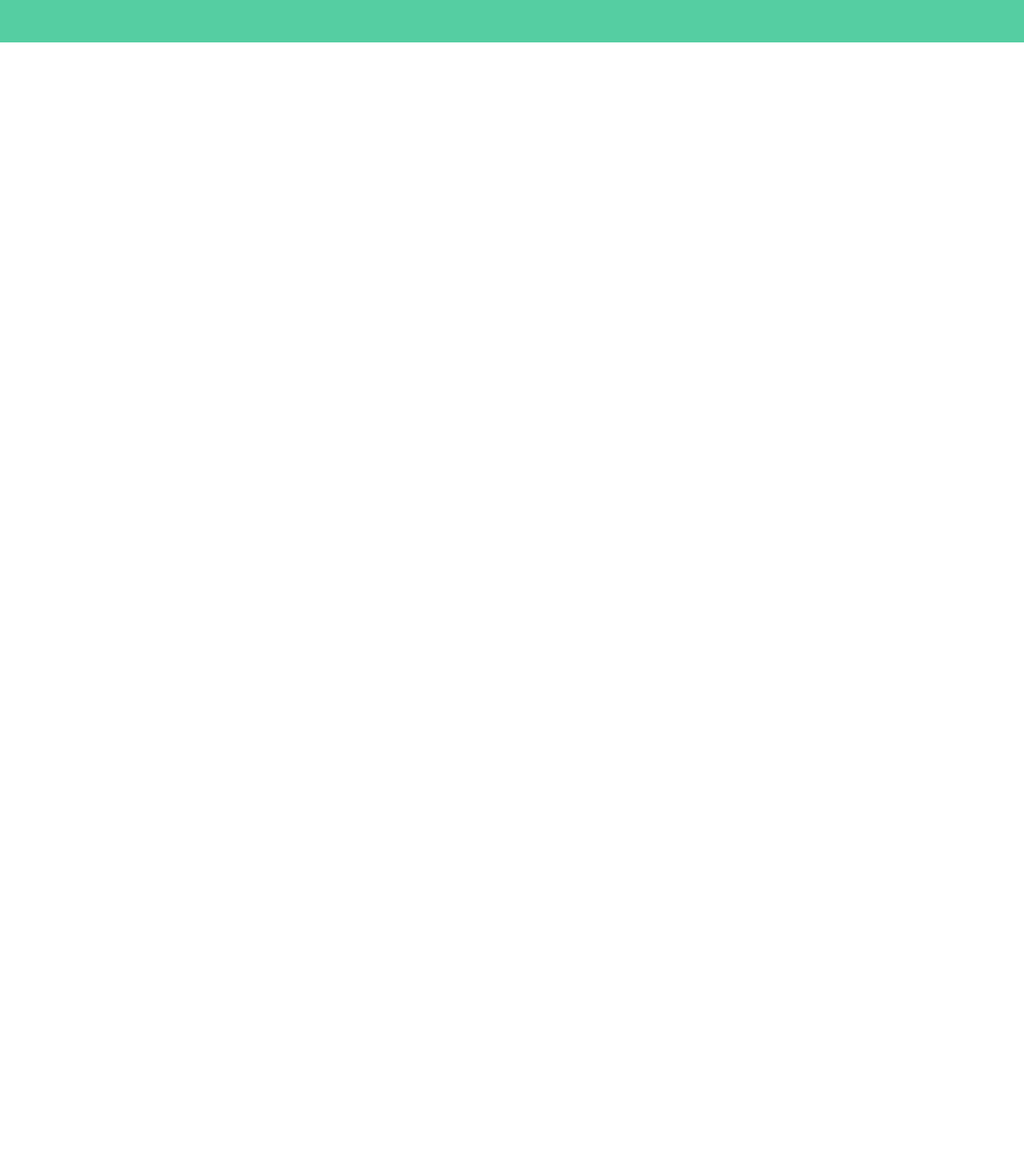
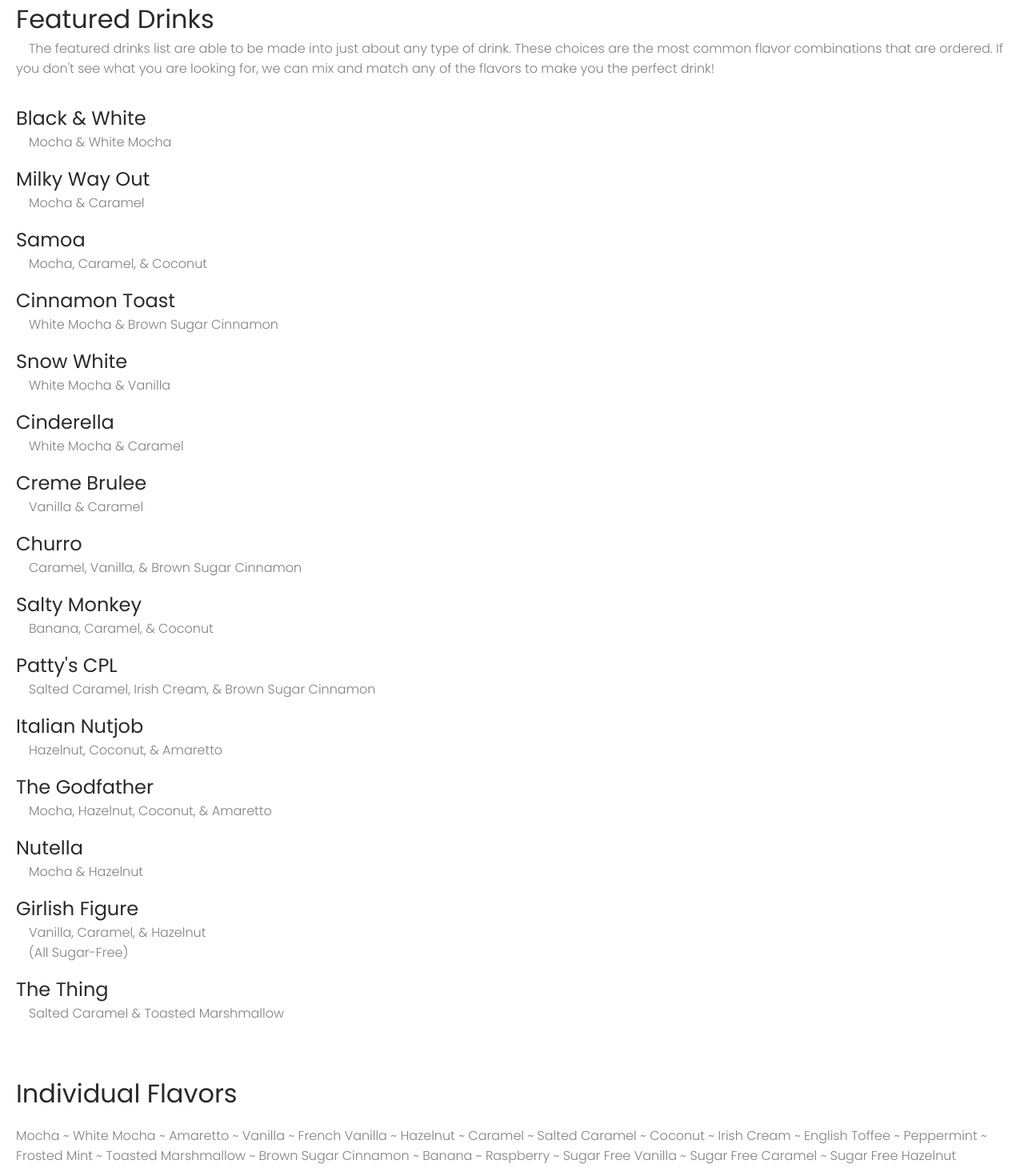
Before and after one commit to nateHamshar/cuppa-joe-cafe, a Next.js app: page /featured-drinks in a window 1280 px wide. Shown: the part 160-1630 px from the top of the page at 80% size. Before the commit the page ends 800 px from the top, so only its background shows below. Built offline with nearby package versions, Linux system fonts and the light colour scheme.

Commit message:
featured drinks page

```diff
--- a/src/pages/featured-drinks.js
+++ b/src/pages/featured-drinks.js
@@ -6,12 +6,81 @@ const featuredDrinks = () => {
     <>
       <Head>
         <title>Cuppa Joe Cafe | Drinks</title>
-        <meta name="description" content="Cuppa Joe Cafe featured drinks" />
+        <meta name="description" content="Cuppa Joe Cafe featured drinks and flavors" />
         <meta name="viewport" content="width=device-width, initial-scale=1" />
         <link rel="icon" href="/favicon.ico" />
       </Head>
       <main className={styles.main}>
-        <h1 className={styles.drinksHeader}>This will be the drinks page</h1>
+        <section className={styles.introSection}>
+          <h1 className={styles.drinksHeader}>Featured Drinks</h1>
+          <p className={styles.drinksDescription}>The featured drinks list are able to be made into just about any type of drink. These choices are the most common flavor combinations that are ordered. If you don't see what you are looking for, we can mix and match any of the flavors to make you the perfect drink!</p>
+        </section>
+        <section className={styles.featuredDrinksSection}>
+          <div className={styles.drinkDiv}>
+            <h1 className={styles.drinkName}>Black & White</h1>
+            <p className={styles.drinkFlavors}>Mocha & White Mocha</p>
+          </div>
+          <div className={styles.drinkDiv}>
+            <h1 className={styles.drinkName}>Milky Way Out</h1>
+            <p className={styles.drinkFlavors}>Mocha & Caramel</p>
+          </div>
+          <div className={styles.drinkDiv}>
+            <h1 className={styles.drinkName}>Samoa</h1>
+            <p className={styles.drinkFlavors}>Mocha, Caramel, & Coconut</p>
+          </div>
+          <div className={styles.drinkDiv}>
+            <h1 className={styles.drinkName}>Cinnamon Toast</h1>
+            <p className={styles.drinkFlavors}>White Mocha & Brown Sugar Cinnamon</p>
+          </div>
+          <div className={styles.drinkDiv}>
+            <h1 className={styles.drinkName}>Snow White</h1>
+            <p className={styles.drinkFlavors}>White Mocha & Vanilla</p>
+          </div>
+          <div className={styles.drinkDiv}>
+            <h1 className={styles.drinkName}>Cinderella</h1>
+            <p className={styles.drinkFlavors}>White Mocha & Caramel</p>
+          </div>
+          <div className={styles.drinkDiv}>
+            <h1 className={styles.drinkName}>Creme Brulee</h1>
+            <p className={styles.drinkFlavors}>Vanilla & Caramel</p>
+          </div>
+          <div className={styles.drinkDiv}>
+            <h1 className={styles.drinkName}>Churro</h1>
+            <p className={styles.drinkFlavors}>Caramel, Vanilla, & Brown Sugar Cinnamon</p>
+          </div>
+          <div className={styles.drinkDiv}>
+            <h1 className={styles.drinkName}>Salty Monkey</h1>
+            <p className={styles.drinkFlavors}>Banana, Caramel, & Coconut</p>
+          </div>
+          <div className={styles.drinkDiv}>
+            <h1 className={styles.drinkName}>Patty's CPL</h1>
+            <p className={styles.drinkFlavors}>Salted Caramel, Irish Cream, & Brown Sugar Cinnamon</p>
+          </div>
+          <div className={styles.drinkDiv}>
+            <h1 className={styles.drinkName}>Italian Nutjob</h1>
+            <p className={styles.drinkFlavors}>Hazelnut, Coconut, & Amaretto</p>
+          </div>
+          <div className={styles.drinkDiv}>
+            <h1 className={styles.drinkName}>The Godfather</h1>
+            <p className={styles.drinkFlavors}>Mocha, Hazelnut, Coconut, & Amaretto</p>
+          </div>
+          <div className={styles.drinkDiv}>
+            <h1 className={styles.drinkName}>Nutella</h1>
+            <p className={styles.drinkFlavors}>Mocha & Hazelnut</p>
+          </div>
+          <div className={styles.drinkDiv}>
+            <h1 className={styles.drinkName}>Girlish Figure</h1>
+            <p className={styles.drinkFlavors}>Vanilla, Caramel, & Hazelnut <br></br>(All Sugar-Free)</p>
+          </div>
+          <div className={styles.drinkDiv}>
+            <h1 className={styles.drinkName}>The Thing</h1>
+            <p className={styles.drinkFlavors}>Salted Caramel & Toasted Marshmallow</p>
+          </div>
+        </section>
+        <section className={styles.flavorsSection}>
+          <h1 className={styles.flavorsHeader}>Individual Flavors</h1>
+          <p className={styles.flavorsList}>Mocha ~ White Mocha ~ Amaretto ~ Vanilla ~ French Vanilla ~ Hazelnut ~ Caramel ~ Salted Caramel ~ Coconut ~ Irish Cream ~ English Toffee ~ Peppermint ~ Frosted Mint ~ Toasted Marshmallow ~ Brown Sugar Cinnamon ~ Banana ~ Raspberry ~ Sugar Free Vanilla ~ Sugar Free Caramel ~ Sugar Free Hazelnut</p>
+        </section>
       </main>
     </>
     );
--- a/src/styles/featured-drinks.module.css
+++ b/src/styles/featured-drinks.module.css
@@ -1,3 +1,58 @@
+.introSection{
+    margin-top: 10rem;
+    margin-left: 1.25rem;
+    padding-right: 20px;
+}
 .drinksHeader{
-    color: red;
+    font-weight: 400;
+    font-size: 2rem;
+    color: rgb(41, 41, 41);
 }
+.drinksDescription{
+    text-indent: 1rem;
+    font-weight: 300;
+    color: gray;
+}
+
+.featuredDrinksSection{
+    margin-left: 1.25rem;
+    padding-right: 20px;
+    margin-top: 1rem;
+}
+
+.drinkDiv{
+    display: flex;
+    flex-direction: column;
+}
+
+.drinkName{
+    margin-top: 1rem;
+    font-weight: 400;
+    color: rgb(41, 41, 41);
+}
+
+.drinkFlavors{
+    font-weight: 300;
+    color: gray;
+    margin-left: 1rem;
+}
+
+
+.flavorsHeader{
+    margin-top: 4rem;
+    font-weight: 400;
+    font-size: 2rem;
+    color: rgb(41, 41, 41);
+    margin-left: 1.25rem;
+    padding-right: 20px;
+}
+.flavorsList{
+    margin-top: 1rem;
+    margin-left: 1.25rem;
+    padding-right: 20px;
+    font-weight: 300;
+    color: gray;
+}
+.flavorsSection{
+    padding-bottom: 10rem;
+}
```
